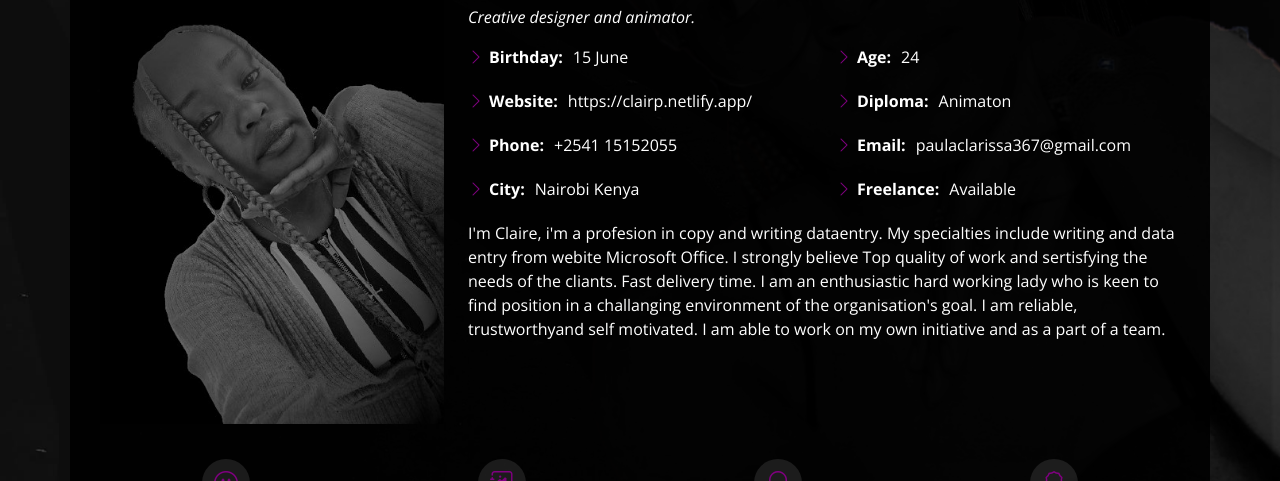
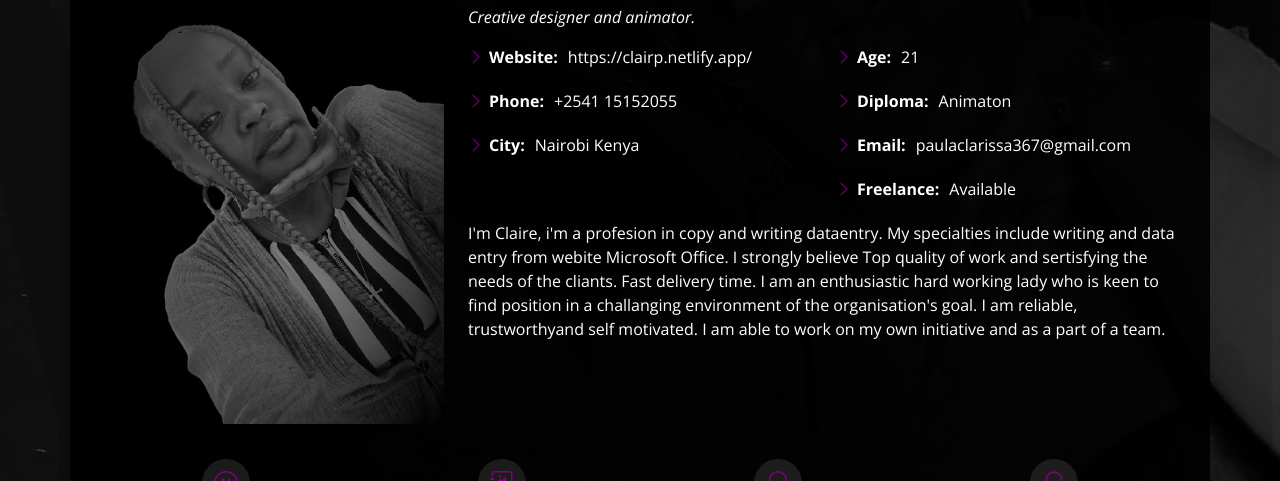
Before and after one commit to Deguru7858/Claire7.github.io, a plain HTML site: page index.html in a window 1280 px wide. Both pictures are taken after a click on the link "About". Shown: the part 247-728 px from the top of the page. Drawn offline with nearby package versions, Linux system fonts and the light colour scheme.

Commit message:
index.html

```diff
--- a/index.html
+++ b/index.html
@@ -84,7 +84,6 @@
           <div class="row">
             <div class="col-lg-6">
               <ul>
-                <li><i class="bi bi-chevron-right"></i> <strong>Birthday:</strong> <span>15 June </span></li>
                 <li><i class="bi bi-chevron-right"></i> <strong>Website:</strong> <span>https://clairp.netlify.app/</span></li>
                 <li><i class="bi bi-chevron-right"></i> <strong>Phone:</strong> <span>+2541 15152055</span></li>
                 <li><i class="bi bi-chevron-right"></i> <strong>City:</strong> <span>Nairobi Kenya</span></li>
@@ -92,7 +91,7 @@
             </div>
             <div class="col-lg-6">
               <ul>
-                <li><i class="bi bi-chevron-right"></i> <strong>Age:</strong> <span>24</span></li>
+                <li><i class="bi bi-chevron-right"></i> <strong>Age:</strong> <span>21</span></li>
                 <li><i class="bi bi-chevron-right"></i> <strong>Diploma:</strong> <span>Animaton</span></li>
                 <li><i class="bi bi-chevron-right"></i> <strong>Email:</strong> <span>paulaclarissa367@gmail.com</span></li>
                 <li><i class="bi bi-chevron-right"></i> <strong>Freelance:</strong> <span>Available</span></li>
```
